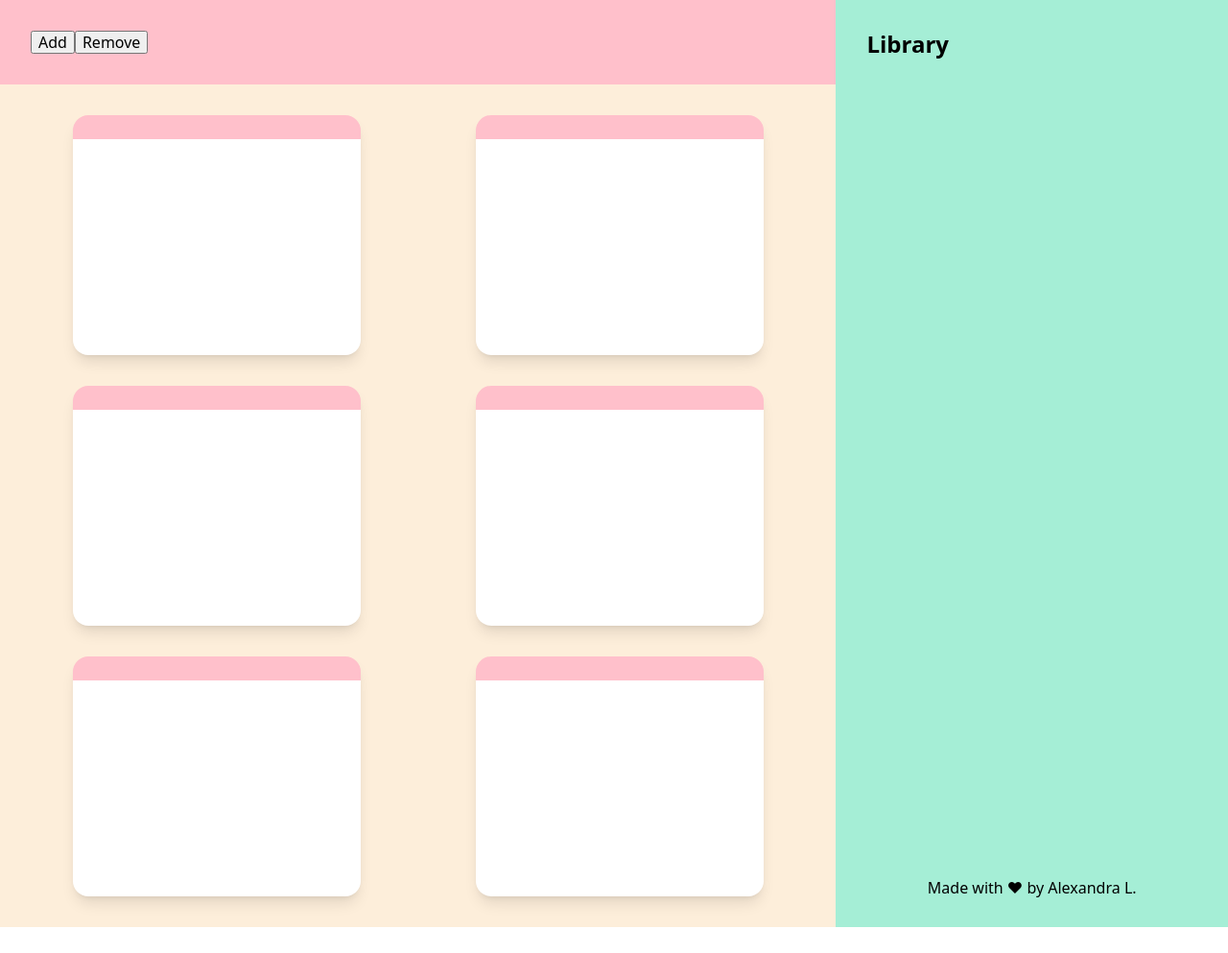
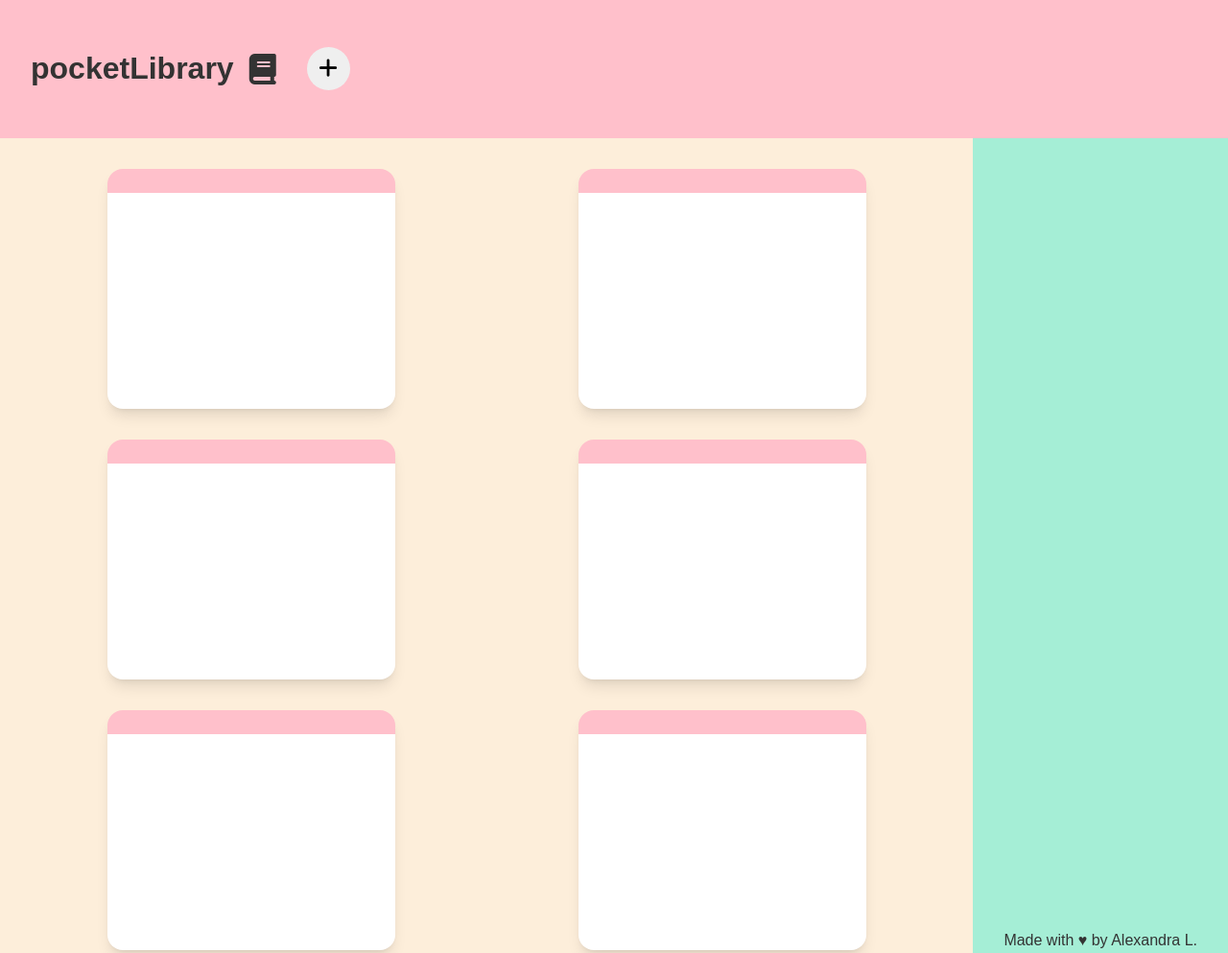
Before and after one commit to alexandranadine/library, a plain HTML site: page index.html in a window 1280 px wide. Shown: the top 993 px of the page at 96% size. Before the commit the page ends 966 px from the top, so only its background shows below. Drawn offline with Linux system fonts and the light colour scheme; a web font is replaced by a local one.

Commit message:
added raleway font

```diff
--- a/index.html
+++ b/index.html
@@ -4,6 +4,11 @@
     <meta charset="UTF-8" />
     <meta http-equiv="X-UA-Compatible" content="IE=edge" />
     <meta name="viewport" content="width=device-width, initial-scale=1.0" />
+    <script
+      src="https://kit.fontawesome.com/c5eddda55c.js"
+      crossorigin="anonymous"
+    ></script>
+    <link rel="stylesheet" href="https://use.typekit.net/car8mjb.css" />
     <link rel="stylesheet" href="modern-normalize.css" />
     <link rel="stylesheet" href="style.css" />
     <title>Library</title>
@@ -11,11 +16,14 @@
   <body>
     <div class="container">
       <aside class="sidebar">
-        <h1>Library</h1>
         <footer class="footer">Made with &hearts; by Alexandra L.</footer>
       </aside>
       <header class="header">
-        <button>Add</button><button>Remove</button>
+        <div class="header-title">
+          <h1>pocketLibrary</h1>
+          <i class="fa-solid fa-book"></i>
+        </div>
+        <button><i class="fa-solid fa-plus"></i></button>
       </header>
       <main class="main">
         <div class="book-cards">
--- a/index.scss
+++ b/index.scss
@@ -6,25 +6,34 @@ $shadow: 0 10px 15px -3px rgba(0, 0, 0, 0.1), 0 4px 6px -4px rgba(0, 0, 0, 0.1);
 html,
 body {
   height: 100%;
+  color: #333333;
+}
+
+body {
+  font-family: raleway, sans-serif;
+  font-weight: 400;
+  font-style: normal;
 }
 
 .container {
   display: grid;
   grid-template-rows: 1fr 8fr;
+  grid-template-columns: 3fr 1fr;
   grid-template-areas:
-    "header header header header sidebar"
-    "main main main main sidebar";
+    "header header header header"
+    "main main main sidebar";
   height: 100%;
 }
 
 .sidebar {
   display: flex;
   flex-direction: column;
-  justify-content: space-between;
+  justify-content: flex-end;
   background-color: $seafoam;
   grid-area: sidebar;
 
   h1 {
+    font-size: 2.3rem;
     margin: 0;
   }
 }
@@ -32,6 +41,29 @@ body {
 .header {
   background-color: $pink;
   grid-area: header;
+  display: flex;
+  align-items: center;
+
+  button {
+    height: 45px;
+    width: 45px;
+    border-radius: 50%;
+    border: none;
+    margin: 0 0 0 2rem;
+    font-weight: 800;
+    font-size: 1.4rem;
+    text-align: center;
+  }
+}
+
+.header-title {
+  display: flex;
+  align-items: center;
+
+  i {
+    font-size: 2rem;
+    margin-left: 1rem;
+  }
 }
 
 .main {
@@ -65,3 +97,28 @@ body {
   box-shadow: $shadow;
   border-top: 25px solid $pink;
 }
+
+.material-icons {
+  font-family: "Material Icons";
+  font-weight: normal;
+  font-style: normal;
+  font-size: 36px; /* Preferred icon size */
+  display: inline-block;
+  line-height: 1;
+  text-transform: none;
+  letter-spacing: normal;
+  word-wrap: normal;
+  white-space: nowrap;
+  direction: ltr;
+
+  /* Support for all WebKit browsers. */
+  -webkit-font-smoothing: antialiased;
+  /* Support for Safari and Chrome. */
+  text-rendering: optimizeLegibility;
+
+  /* Support for Firefox. */
+  -moz-osx-font-smoothing: grayscale;
+
+  /* Support for IE. */
+  font-feature-settings: "liga";
+}
```
Also changed, not shown: style.css, 1 other file.
